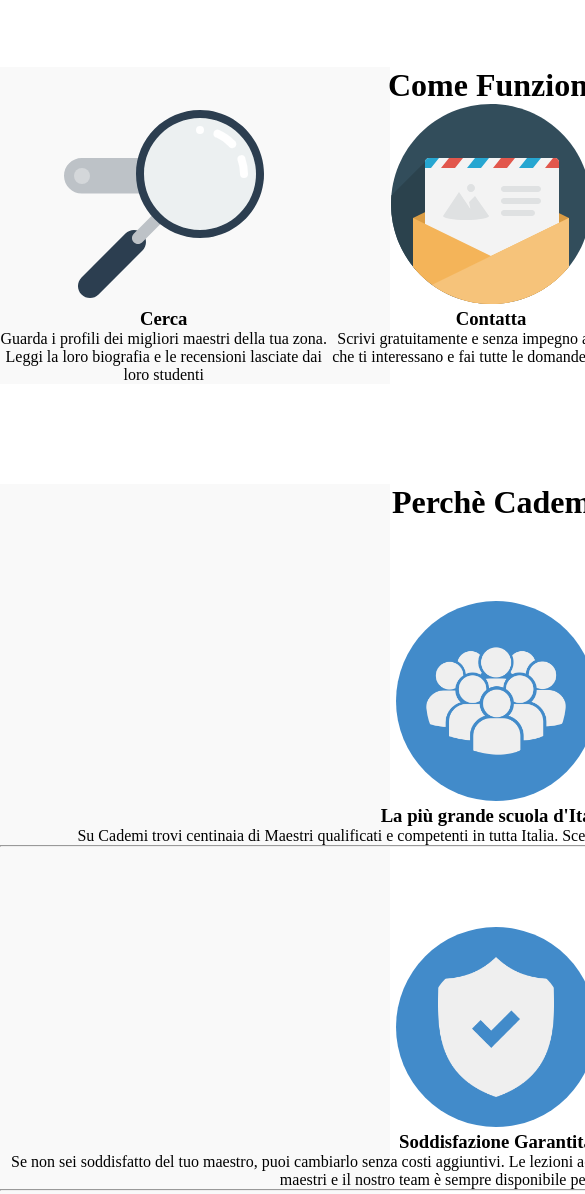
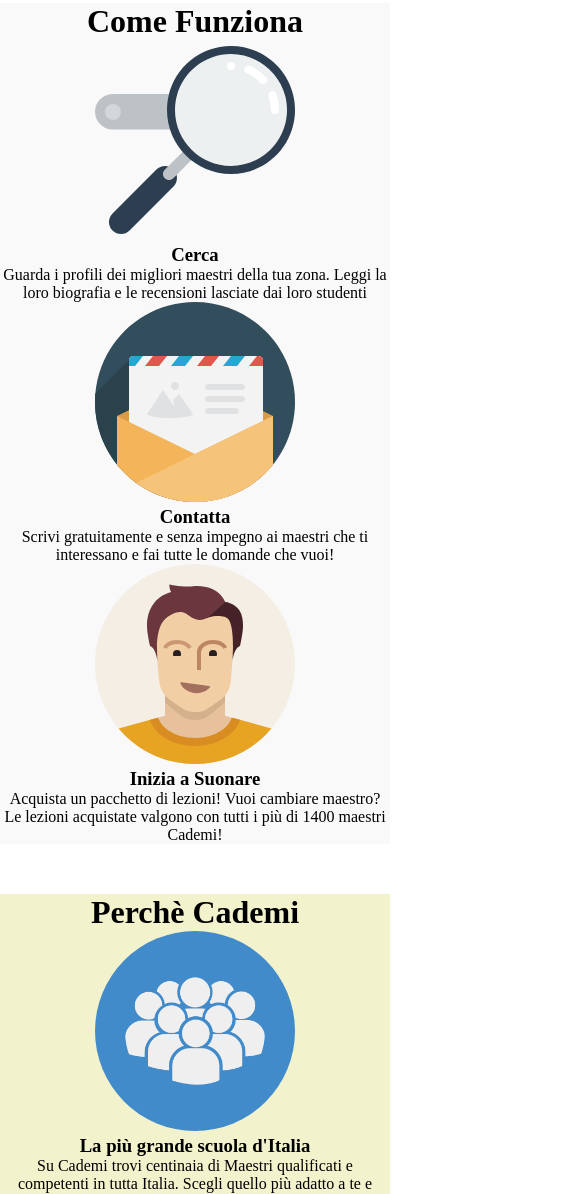
Before and after one commit to merlino79/html-css-resp-wannabe-12bool, a plain HTML site: page index.html in a window 390 px wide. Shown: the part 668-1862 px from the top of the page, 585 px wide, since content can reach past the window. Drawn offline with Linux system fonts and the light colour scheme; files that its build step writes are made by us from their sources.

Commit message:
cambio colore

```diff
--- a/css/style.css
+++ b/css/style.css
@@ -72,13 +72,14 @@ img {
   clear: both;
 }
 
-@media all and (min-widht: 768px) and (max-whidht:991px) {
-  .conteiner{
+@media all and (max-width: 767px) {
+  .row{
     width: 100%;
+    margin-top: 50px;
+  }
 
-    margin-left: auto;
-    margin-right: auto;
-    margin-top: 20px;
+  #lezioni.container, #why.grey{
+    background-color: rgb(242, 242, 205);
+  }
 
-  }
 }
--- a/index.html
+++ b/index.html
@@ -28,17 +28,17 @@
     <div id="steps" class="container grey">
       <div class="row">
         <h1>Come Funziona</h1>
-        <div class="left">
+        <div class="col-lg-4 col-md-6 col-xs-12">
           <img src="img/search.svg" alt="">
           <h3>Cerca</h3>
           Guarda i profili dei migliori maestri della tua zona. Leggi la loro biografia e le recensioni lasciate dai loro studenti
         </div>
-        <div class="central">
+        <div class="col-lg-4 col-md6 col-xs12">
           <img src="img/letter.svg" alt="">
           <h3>Contatta</h3>
           Scrivi gratuitamente e senza impegno ai maestri che ti interessano e fai tutte le domande che vuoi!
         </div>
-        <div class="right">
+        <div class="col-lg-4 col-md6 col-xs12">
           <img src="img/male.svg" alt="">
           <h3>Inizia a Suonare</h3>
           Acquista un pacchetto di lezioni! Vuoi cambiare maestro? Le lezioni acquistate valgono con tutti i più di 1400 maestri Cademi!
@@ -49,19 +49,19 @@
     <div id="why" class="container grey">
       <div class="row">
         <h1>Perchè Cademi</h1>
-        <div class="first">
+        <div class="col-lg-12 col-md-12 col-xs-12">
           <img src="img/icon/profile.png" alt="">
           <h3>La più grande scuola d'Italia</h3>
           Su Cademi trovi centinaia di Maestri qualificati e competenti in tutta Italia. Scegli quello più adatto a te e contattali senza impegno
           <hr>
         </div>
-        <div class="second">
+        <div class="col-lg-12 col-md-12 col-xs-12">
           <img src="img/icon/secure.png" alt="">
           <h3>Soddisfazione Garantita</h3>
           Se non sei soddisfatto del tuo maestro, puoi cambiarlo senza costi aggiuntivi. Le lezioni acquistate su Cademi possono essere utilizzate con tutti i nostri maestri e il nostro team è sempre disponibile per darti un consiglio!
           <hr>
         </div>
-        <div class="third">
+        <div class="col-lg-12 col-md-12 col-xs-12">
           <img src="img/icon/flex.png" alt="">
           <h3>Flessibile e Conveniente</h3>
           Cademi non ha alcun costo d’iscrizione a differenza delle scuole di musica tradizionali. Inoltre, sei tu a scegliere dove fare lezione e gli orari delle tue lezioni.
```
